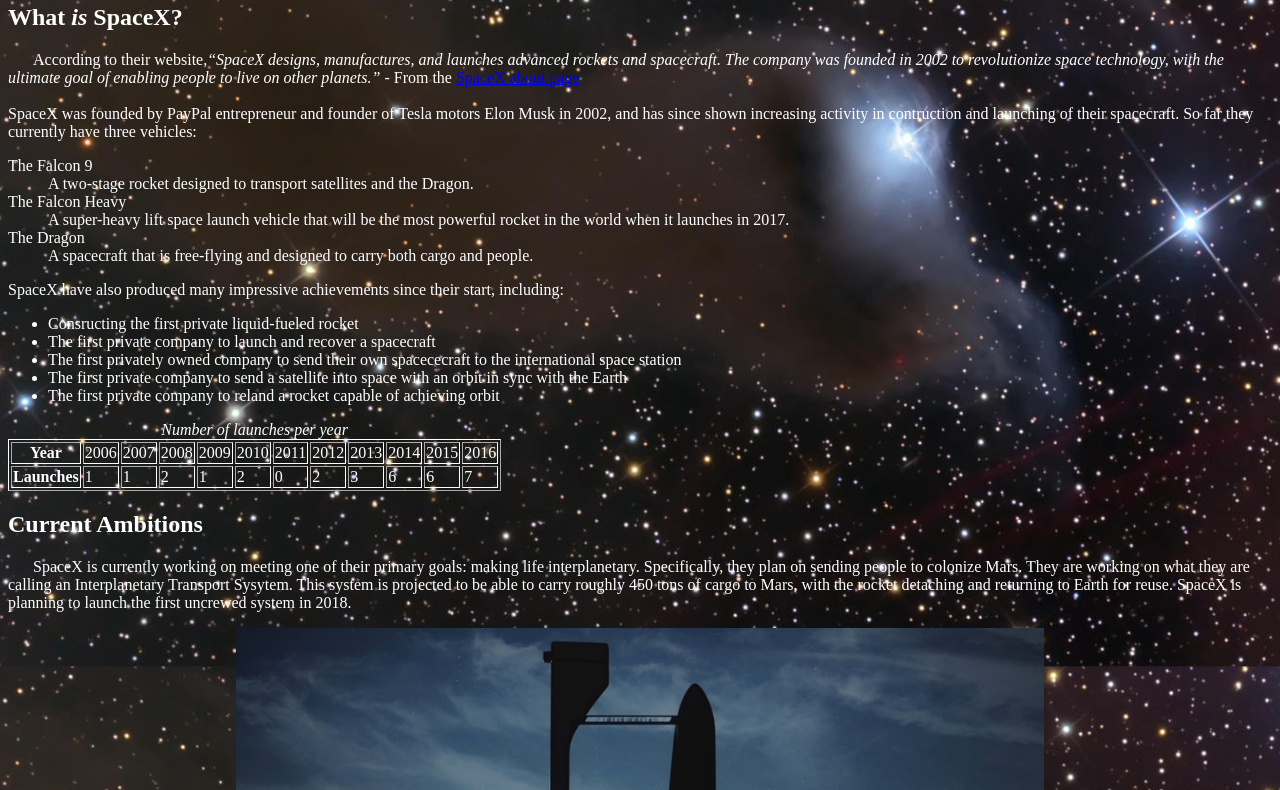
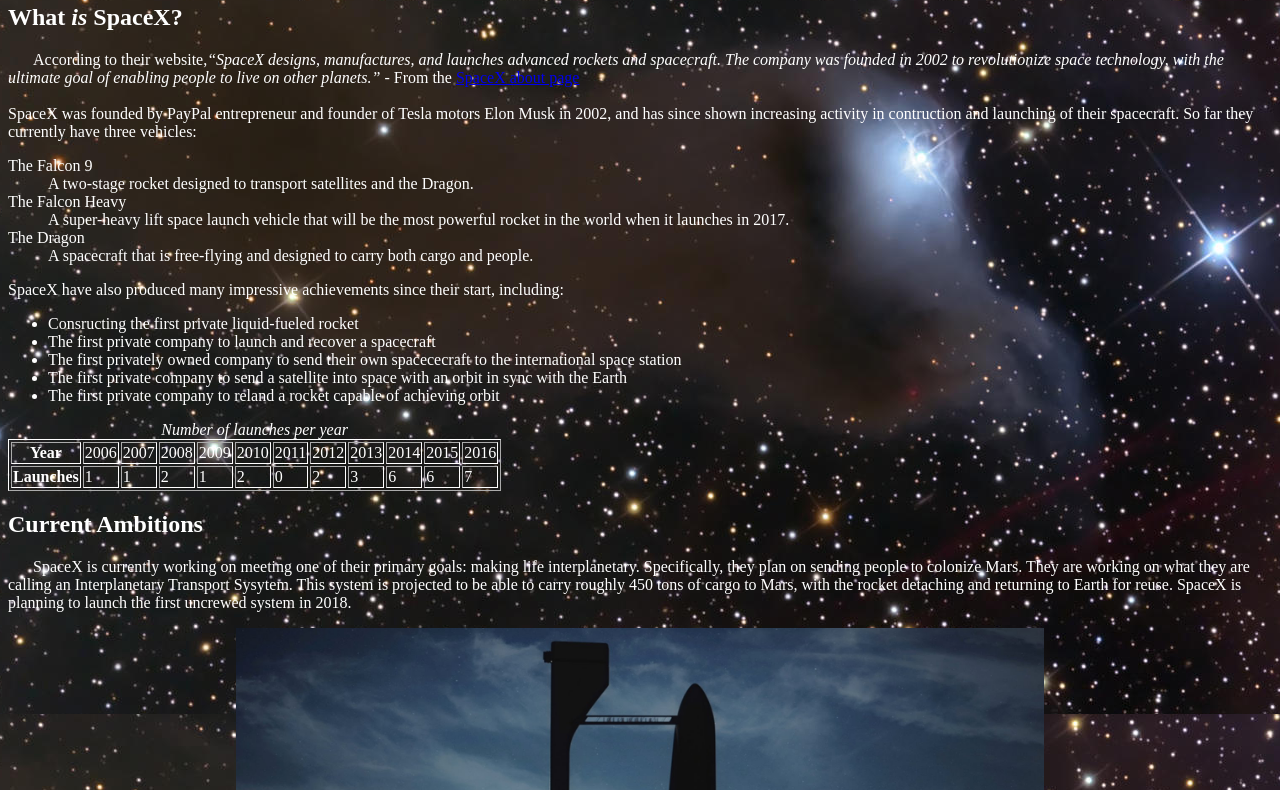
Before and after one commit to ianstory/ianstory.github.io, a plain HTML site: page index.html in a window 1280 px wide. Shown: the part 239-1029 px from the top of the page. Drawn offline with Linux system fonts and the light colour scheme.

Commit message:
Update styles.css

```diff
--- a/styles.css
+++ b/styles.css
@@ -1,6 +1,6 @@
 BODY {background-image: url("background.jpg");
 		background-color: black;
-		background-size: 1425px 905.35px;
+		background-size: 1500px 953px;
 		background-attachment: fixed;
 		color: white}
 IMG {display: block;
```
